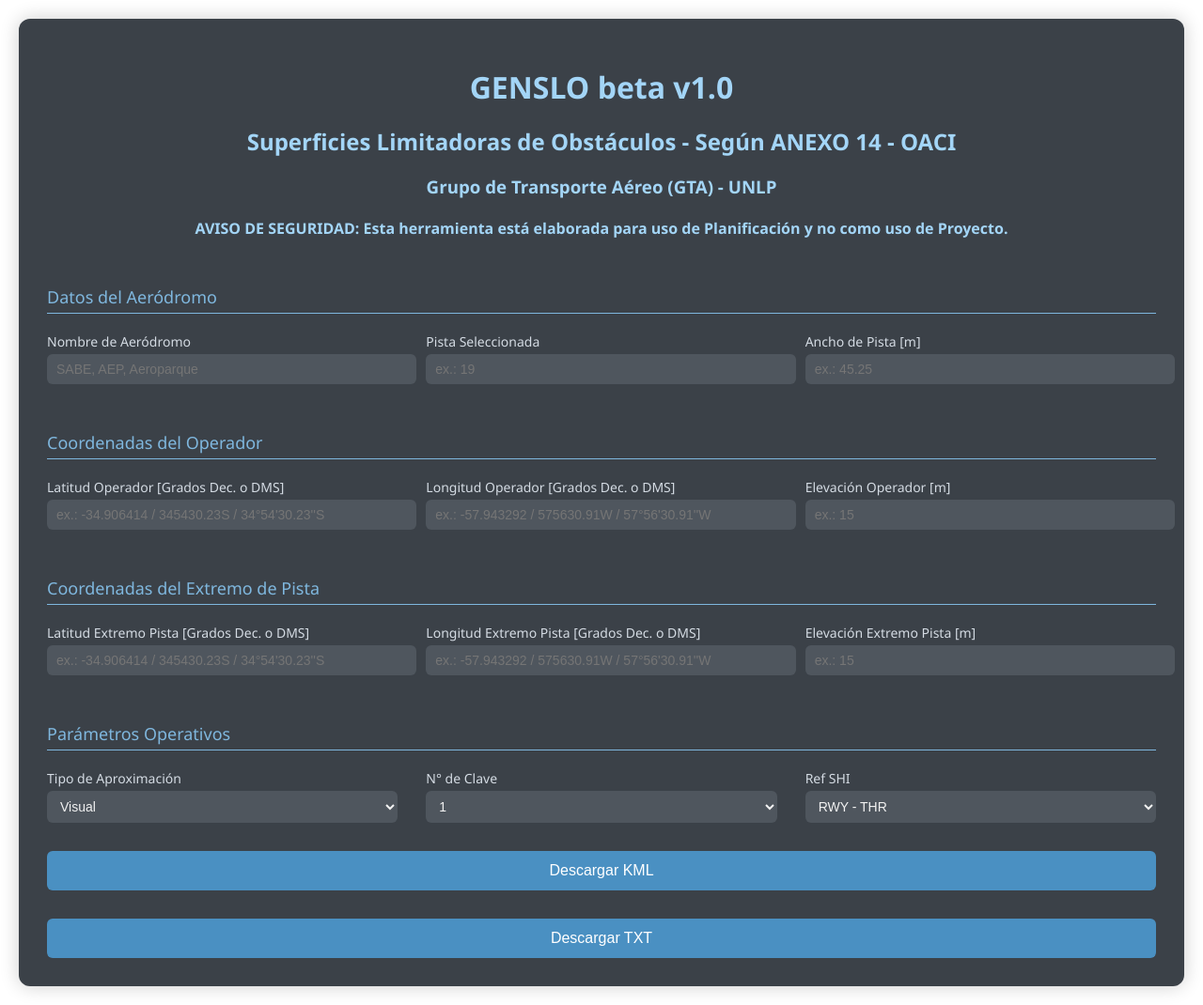
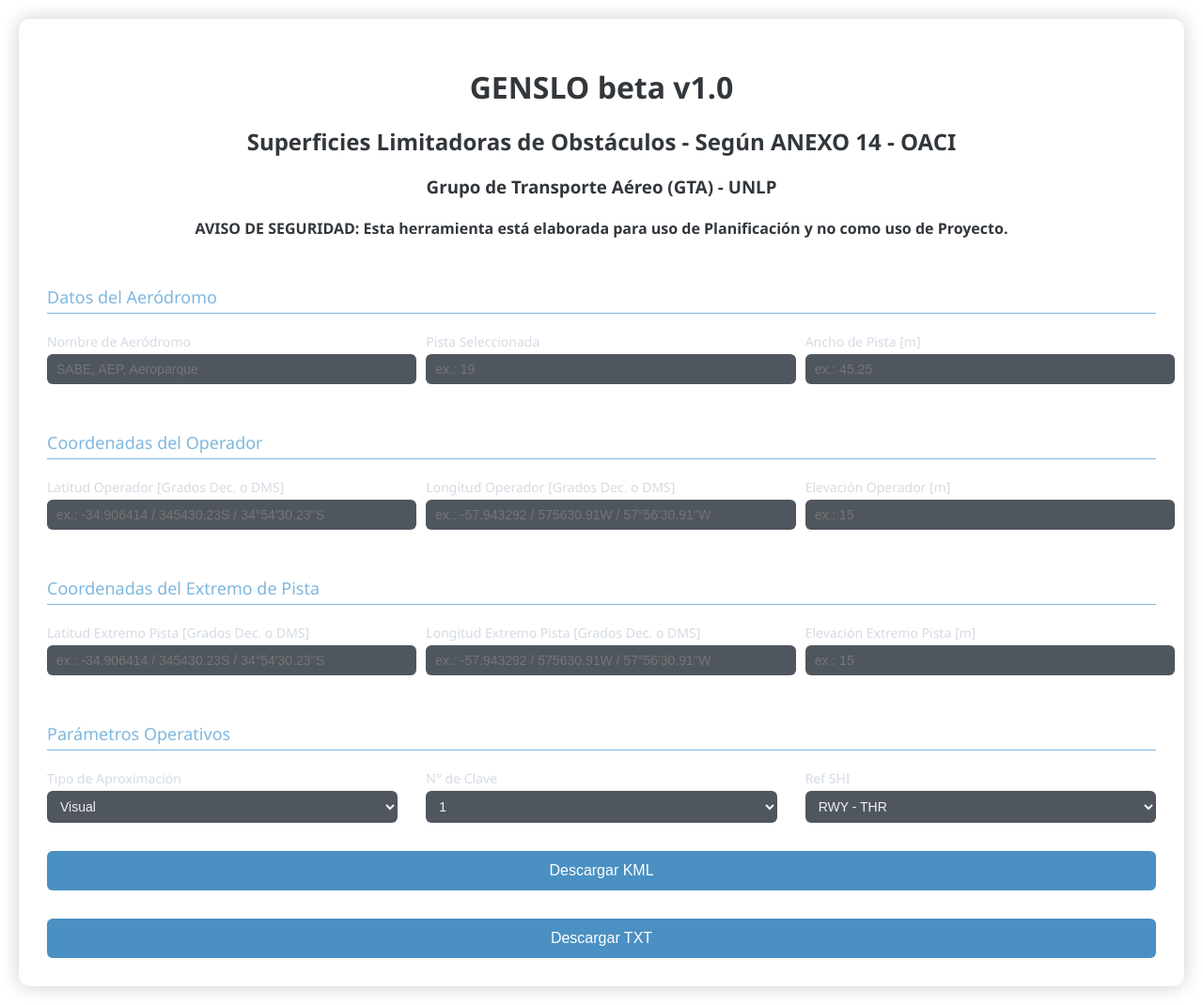
Before and after one commit to gtaingsoftware/genslo, a Django app: page / in a window 1280 px wide. Shown: the whole page at 94% size. Run offline with Django 5.2, Linux system fonts and the light colour scheme.

Commit message:
Update index.html

```diff
--- a/app/templates/index.html
+++ b/app/templates/index.html
@@ -16,7 +16,7 @@
     form {
       max-width: 1200px;
       margin: auto;
-      background-color: #3b4148;
+      background-color: #ffffff;
       padding: 30px;
       border-radius: 12px;
       box-shadow: 0 0 20px rgba(0, 0, 0, 0.2);
@@ -24,7 +24,7 @@
 
     h1, h2, h3, h4 {
       text-align: center;
-      color: #a3d5f7;
+      color: #32373c;
       margin-bottom: 10px;
     }
 
```
